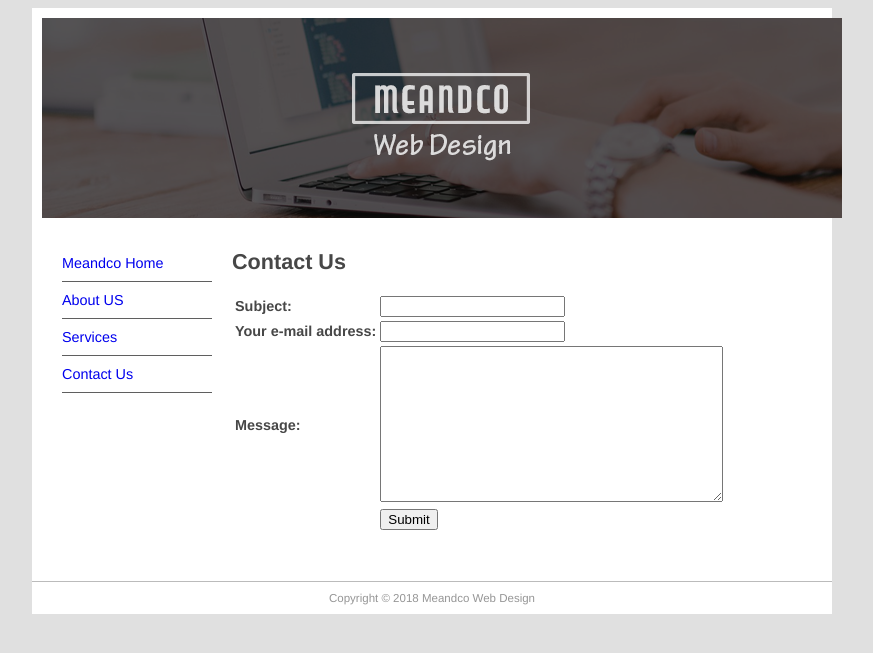
After one commit to prianthon/mfdw, a Django app: page /contact in a window 1280 px wide. The commit adds this page. Shown: the top 653 px of the page, without its empty margins (208-1081 px from the left). Run offline with Django 3.2, Linux system fonts and the light colour scheme; data comes from the database, SQL or seed files in the repository.

Commit message:
contact html

```diff
--- a/mfdw_site/templates/base.html
+++ b/mfdw_site/templates/base.html
@@ -25,6 +25,7 @@
                 <li>Menu 2</li>
                 <li>Menu 3</li>
                 {% endblock sidenav %}
+                <li><a href="/contact">Contact Us</a></li>
             </ul>
         </nav>
     </aside>
--- /dev/null
+++ b/pages/forms.py
@@ -0,0 +1,6 @@
+from django import forms
+
+class ContactForm(forms.Form):
+    subject = forms.CharField(max_length=100)
+    email = forms.EmailField(required=False, label='Your e-mail address')
+    message = forms.CharField(widget=forms.Textarea)
--- /dev/null
+++ b/pages/templates/pages/contact.html
@@ -0,0 +1,23 @@
+{% extends "pages/page.html" %}
+
+{% block title %}Contact Us{% endblock title %}
+
+{% block content %}
+<h1>Contact Us</h1>
+
+{% if submitted %}
+    <p class="success">Your message was submitted successfully. Thank you.</p>
+{% else %}
+    <form action="" method="post" novalidate>
+        <table>
+            {{ form.as_table }}
+            <tr>
+                <td>&nbsp;</td>
+                <td><input type="submit" value="Submit"></td>
+            </tr>
+        </table>
+        {% csrf_token %}
+
+    </form>
+{% endif %}
+{% endblock content %}
--- a/pages/urls.py
+++ b/pages/urls.py
@@ -3,5 +3,6 @@ from . import views
 
 urlpatterns = [
     #url(r'^$', views.index, name='index'),
+    url(r'^contact$', views.contact, name='contact'),
     url(r'([^/]*)', views.index, name='index'),
 ]
--- a/pages/views.py
+++ b/pages/views.py
@@ -1,6 +1,9 @@
 from django.shortcuts import render, get_object_or_404
-#from django.http import HttpResponse
+from django.http import HttpResponseRedirect
+from django.core.mail import send_mail, get_connection
+
 from . models import Page
+from .forms import ContactForm
 
 def index(request, pagename):
 	#return HttpResponse("<h1>The Meandco Homepage</h1>")
@@ -15,3 +18,25 @@ def index(request, pagename):
 	}
 	#assert False
 	return render(request, 'pages/page.html', context)
+
+def contact(request):
+	submitted = False
+	if request.method == 'POST':
+		form = ContactForm(request.POST)
+		if form.is_valid():
+			cd = form.cleaned_data
+			con = get_connection('django.core.mail.backends.console.EmailBackend')
+			send_mail(
+				cd['subject'],
+				cd['message'],
+				cd.get('email', 'noreply@example.com'),
+				['siteowner@example.com'],
+				connection=con
+			)
+			return HttpResponseRedirect('/contact?submitted=True')
+	else:
+		form = ContactForm()
+		if 'submitted' in request.GET:
+			submitted = True
+
+	return render(request, 'pages/contact.html', {'form': form, 'page_list': Page.objects.all(), 'submitted': submitted})
```
